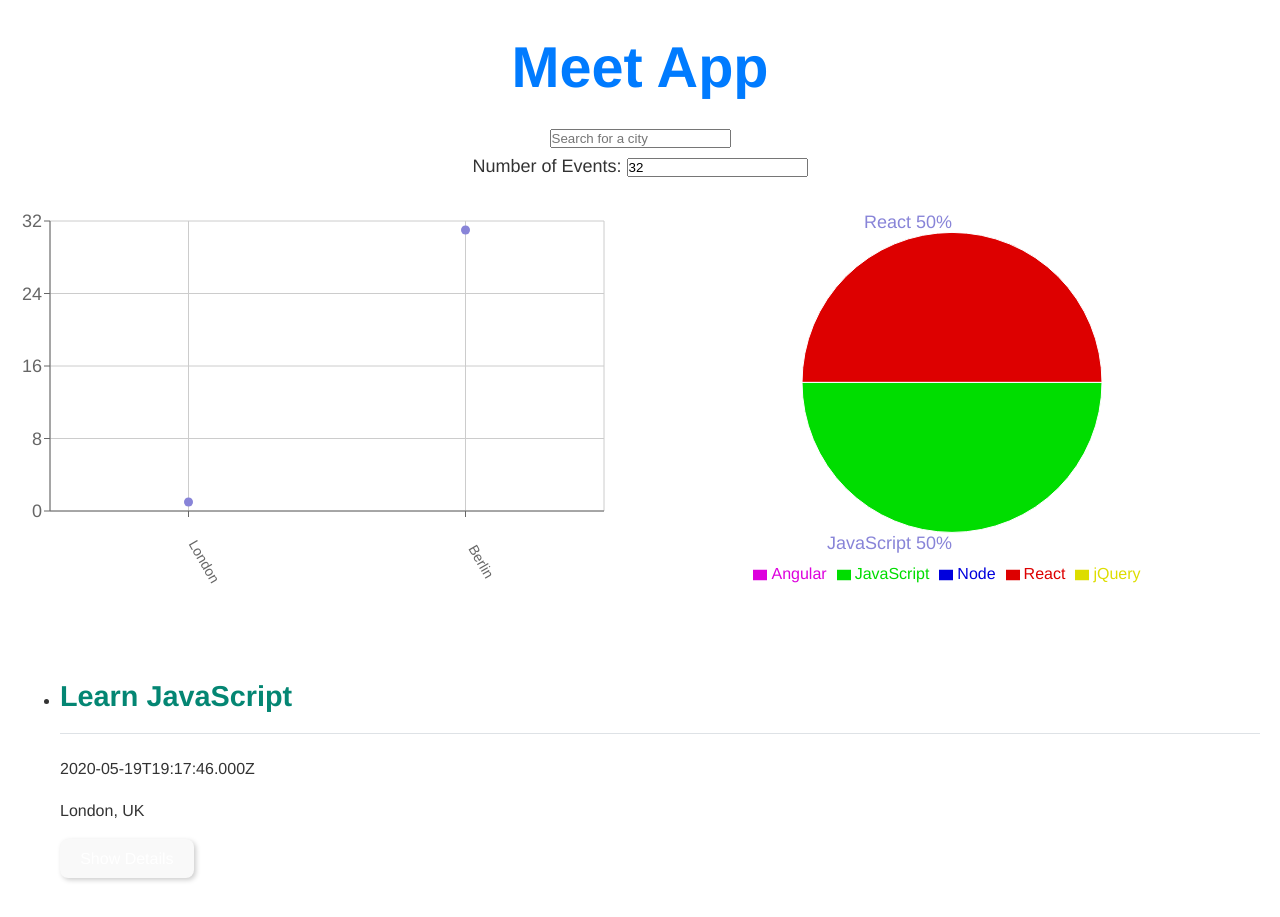
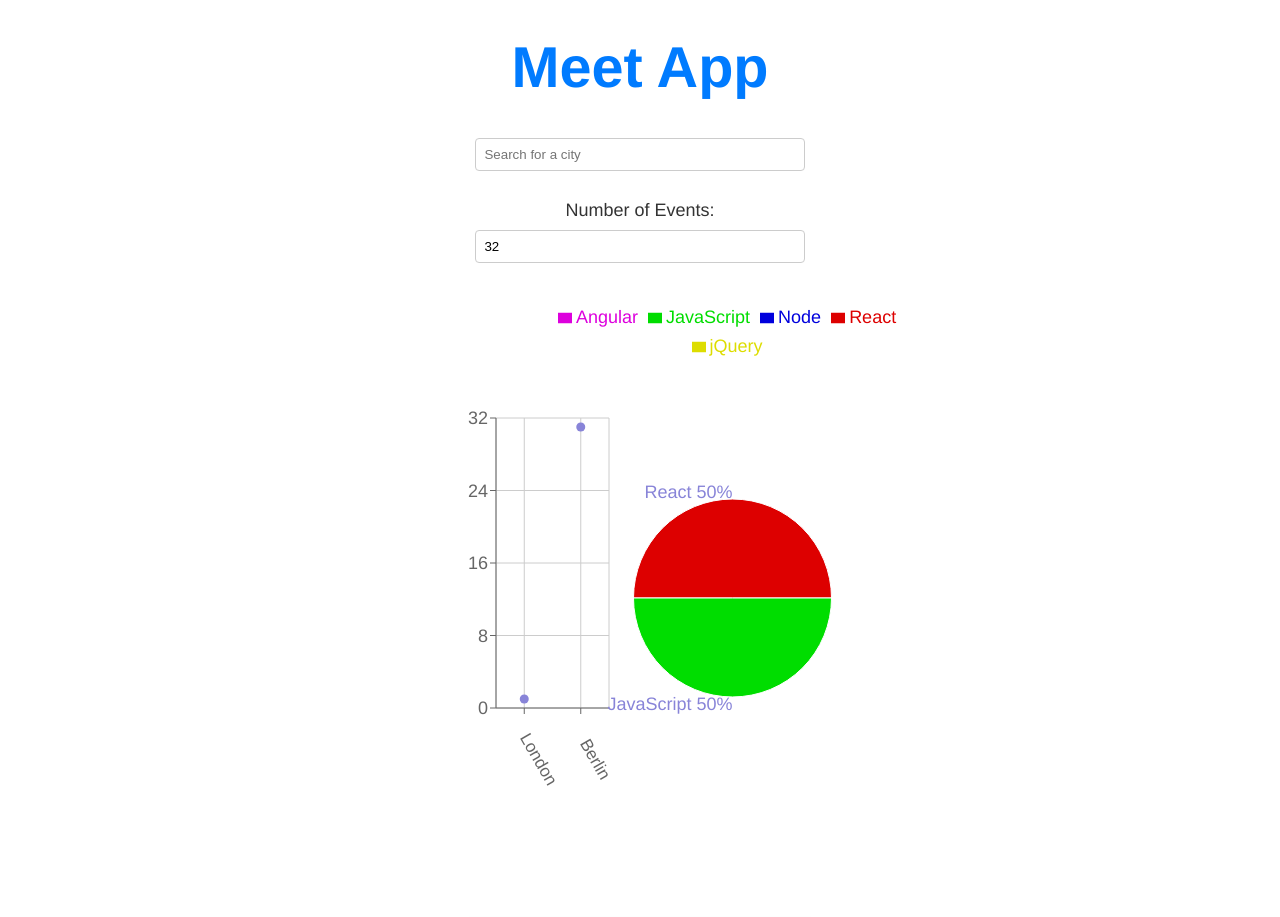
Before and after one commit to ivencomur/meet, a React (Vite) app: page / in a window 1280 px wide. Shown: the top 917 px of the page. Built offline with nearby package versions, Linux system fonts and the light colour scheme.

Commit message:
4.10: Data Visualization

```diff
--- a/src/App.css
+++ b/src/App.css
@@ -33,15 +33,29 @@ body {
   background-color: #ffffff;
   border-radius: 0;
   box-shadow: none;
-  text-align: center;
   min-height: 100vh;
+  display: flex;
+  flex-direction: column;
+  align-items: center;
+}
+
+.main-content-wrapper {
+    width: 100%;
+    max-width: 1200px;
+    margin: 0 auto;
+    padding: 0 20px;
+    display: flex;
+    flex-direction: column;
+    align-items: center;
 }
 
 .Alert {
   position: relative;
   margin: 10px auto;
-  max-width: 80%;
+  width: 100%;
+  max-width: 800px;
   box-sizing: border-box;
+  text-align: center;
 }
 
 h1, h2, h3, h4, h5, h6 {
@@ -49,6 +63,7 @@ h1, h2, h3, h4, h5, h6 {
   margin-top: 1.5em;
   margin-bottom: 0.75em;
   color: #333;
+  text-align: center;
 }
 
 h1 {
@@ -75,6 +90,7 @@ p {
   margin-bottom: 1rem;
   font-size: 1rem;
   line-height: 1.6;
+  text-align: center;
 }
 
 a {
@@ -93,12 +109,17 @@ a:hover {
   border: 1px solid #dee2e6;
   border-radius: 0.25rem;
   background-color: #f8f9fa;
+  width: 100%;
+  max-width: 800px;
+  display: flex;
+  flex-direction: column;
+  align-items: center;
 }
 
 button {
   padding: 10px 15px;
-  background-color: #007bff;
-  color: white;
+  background-color: white;
+  color: rgb(32, 51, 156);
   border: none;
   border-radius: 50px;
   cursor: pointer;
@@ -110,22 +131,88 @@ button {
 }
 
 button:hover {
-  background-color: #0056b3;
+  background-color: #00008b;
+  color: white;
   transform: scale(1.05);
 }
 
-ul {
-  list-style-type: disc;
-  margin-left: 20px;
-  padding-left: 20px;
+#event-list {
+  list-style-type: none;
+  margin-left: 0;
+  padding-left: 0;
   margin-bottom: 1rem;
-  text-align: left;
+  width: 100%;
+  max-width: 800px;
+  display: flex;
+  flex-direction: column;
+  align-items: center;
 }
 
-li {
+#event-list li {
   margin-bottom: 0.6em;
   font-size: 1rem;
+  text-align: left;
+  list-style-type: none;
+  width: 100%;
 }
+
+.event {
+  background-color: #f0f0f0;
+  border: 1px solid #ddd;
+  border-radius: 5px;
+  padding: 15px;
+  margin-bottom: 10px;
+  box-shadow: 0 2px 4px rgba(0,0,0,0.1);
+  text-align: center;
+  width: 100%;
+}
+
+.details-btn {
+  margin-top: 10px;
+}
+
+#city-search, #number-of-events {
+  width: 100%;
+  max-width: 400px;
+  margin: 10px auto;
+  text-align: center;
+}
+
+#city-search input, #number-of-events input {
+  width: calc(100% - 20px);
+  padding: 8px;
+  margin: 5px 0;
+  border: 1px solid #ccc;
+  border-radius: 4px;
+}
+
+.suggestions {
+  list-style-type: none;
+  padding: 0;
+  margin: 0 auto;
+  border: 1px solid #eee;
+  border-radius: 4px;
+  background-color: white;
+  max-width: 400px;
+  box-shadow: 0 2px 5px rgba(0,0,0,0.1);
+}
+
+.suggestions li {
+  padding: 8px;
+  text-align: left;
+  border-bottom: 1px solid #eee;
+  cursor: pointer;
+  list-style-type: none;
+}
+
+.suggestions li:last-child {
+  border-bottom: none;
+}
+
+.suggestions li:hover {
+  background-color: #f0f0f0;
+}
+
 
 code {
   background-color: #e9ecef;
@@ -157,20 +244,22 @@ pre {
   display: grid;
   grid-template-columns: 1fr 1fr;
   gap: 20px;
-  justify-content: center;
+  justify-items: center;
+  align-items: center;
   margin: 20px auto;
+  width: 100%;
   max-width: 100%;
+  overflow: visible;
 }
 
 
 @media (max-width: 768px) {
-  body {
-    font-size: 16px;
-    padding: 1rem;
+  #root {
+    padding: 15px;
   }
 
-  #root {
-    padding: 15px;
+  .main-content-wrapper {
+      padding: 0 10px;
   }
 
   h1 {
@@ -185,4 +274,8 @@ pre {
     grid-template-columns: 1fr;
     gap: 15px;
   }
+
+  #city-search, #number-of-events, .card, #event-list, .suggestions {
+    max-width: 100%;
+  }
 }
--- a/src/App.jsx
+++ b/src/App.jsx
@@ -64,7 +64,6 @@ class App extends Component {
   };
 
   render() {
-    // eslint-disable-next-line no-unused-vars
     const { events, locations, currentNOE, infoAlert, errorAlert, warningAlert } = this.state;
     return (
       <div className="App">
@@ -73,6 +72,7 @@ class App extends Component {
         {errorAlert && <ErrorAlert text={errorAlert} />}
         {warningAlert && <WarningAlert text={warningAlert} />}
 
+        <div className="main-content-wrapper">
           <CitySearch
             allLocations={locations}
             setCurrentCity={this.setCurrentCity}
@@ -90,6 +90,7 @@ class App extends Component {
 
           <EventList events={events} />
         </div>
+      </div>
     );
   }
 }
--- a/src/components/CityEventsChart.jsx
+++ b/src/components/CityEventsChart.jsx
@@ -1,4 +1,4 @@
-import { useState, useEffect } from 'react'; // Removed React import
+import { useState, useEffect } from 'react';
 import {
   ScatterChart,
   Scatter,
@@ -12,7 +12,6 @@ const CityEventsChart = ({ allLocations, events }) => {
   const [data, setData] = useState([]);
 
   useEffect(() => {
-    // Move getData inside useEffect or use useCallback for stability
     const getData = () => {
       const data = allLocations.map((location) => {
         const count = events.filter((event) => event.location === location).length;
@@ -23,7 +22,7 @@ const CityEventsChart = ({ allLocations, events }) => {
     };
 
     setData(getData());
-  }, [allLocations, events]); // Changed dependencies to allLocations and events directly
+  }, [allLocations, events]);
 
   return (
     <ResponsiveContainer width="99%" height={400}>
@@ -42,7 +41,7 @@ const CityEventsChart = ({ allLocations, events }) => {
           name="City"
           angle={60}
           interval={0}
-          tick={{ dx: 20, dy: 40, fontSize: 14 }}
+          tick={{ dx: 20, dy: 40, fontSize: 17 }}
         />
         <YAxis
           type="number"
--- a/src/components/EventGenresChart.jsx
+++ b/src/components/EventGenresChart.jsx
@@ -1,4 +1,4 @@
-import { useState, useEffect, useMemo } from 'react'; // Added useMemo
+import { useState, useEffect, useMemo } from 'react';
 import {
   PieChart,
   Pie,
@@ -9,10 +9,7 @@ import {
 
 const EventGenresChart = ({ events }) => {
   const [data, setData] = useState([]);
-
-
   const genres = useMemo(() => ['React', 'JavaScript', 'Node', 'jQuery', 'Angular'], []);
-
   const colors = useMemo(() => ['#DD0000', '#00DD00', '#0000DD', '#DDDD00', '#DD00DD'], []);
 
   useEffect(() => {
@@ -52,20 +49,20 @@ const EventGenresChart = ({ events }) => {
   };
 
   return (
-    <ResponsiveContainer width="99%" height={400}>
+    <ResponsiveContainer width="250%" height={600}>
       <PieChart>
         <Pie
           data={data}
           dataKey="value"
           labelLine={false}
           label={renderCustomizedLabel}
-          outerRadius={150}
+          outerRadius={99}
         >
           {data.map((entry, index) => (
             <Cell key={`cell-${index}`} fill={colors[index % colors.length]} />
           ))}
         </Pie>
-        <Legend verticalAlign="bottom" align="center" />
+        <Legend verticalAlign="center" align="center" />
       </PieChart>
     </ResponsiveContainer>
   );
```
Also changed, not shown: 1 other file (tests, documents, lock files or other folders). Lines whose indentation alone changed are shown as unchanged.
